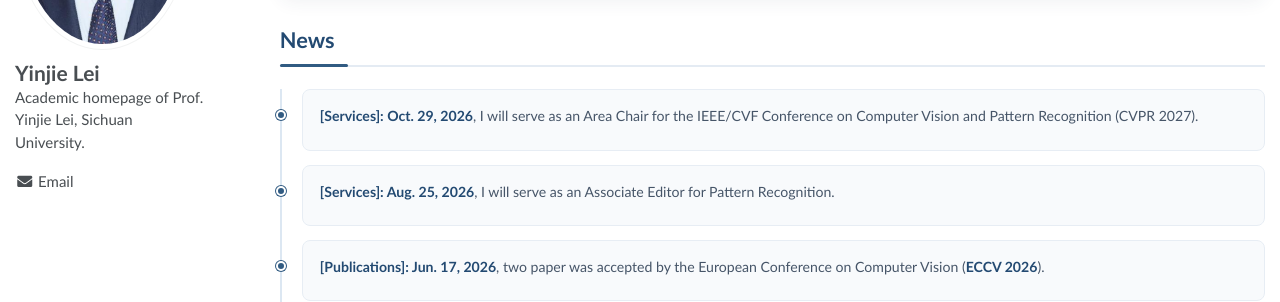
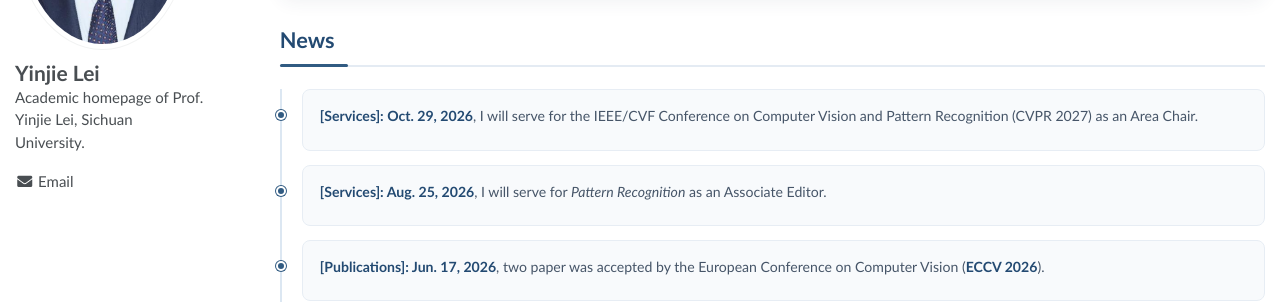
Before and after one commit to leolyj/leolyj.github.io, a Jekyll site: the page built from _pages/about.md, in a window 1280 px wide and 900 px high. Shown: the part 279-581 px from the top of the window. Built offline with Jekyll 4.4.1, drawn with Linux system fonts in a browser that asks for light colours.

```diff
--- a/_pages/about.md
+++ b/_pages/about.md
@@ -27,9 +27,9 @@ redirect_from:
 <div class="news-section" markdown="1">
 
 ## News
-- **[Services]: Oct. 29, 2026**, I will serve as an Area Chair for the IEEE/CVF Conference on Computer Vision and Pattern Recognition (CVPR 2027).
+- **[Services]: Oct. 29, 2026**, I will serve for the IEEE/CVF Conference on Computer Vision and Pattern Recognition (CVPR 2027) as an Area Chair.
 
-- **[Services]: Aug. 25, 2026**, I will serve as an Associate Editor for Pattern Recognition.
+- **[Services]: Aug. 25, 2026**, I will serve for *Pattern Recognition* as an Associate Editor.
 
 - **[Publications]: Jun. 17, 2026**, two paper was accepted by the European Conference on Computer Vision (**ECCV 2026**).
 
```
